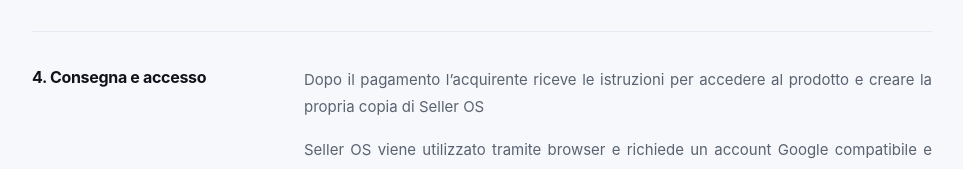
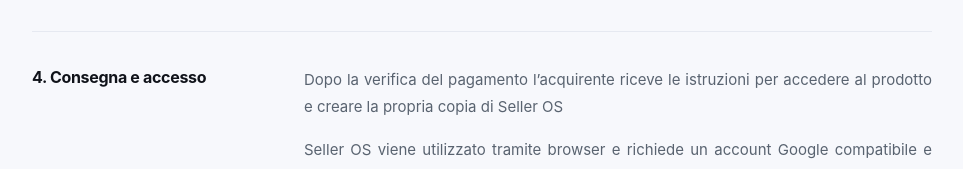
Before and after one commit to maffeuomosky-rgb/seller-os-site, a website: page termini.html in a window 1280 px wide. Shown: the part 1161-1330 px from the top of the page, without its empty margins (158-1121 px from the left). Drawn offline with Linux system fonts and the light colour scheme.

Commit message:
checkout: align termini.html with payment verification

```diff
--- a/termini.html
+++ b/termini.html
@@ -86,7 +86,7 @@
         <section class="legal-section">
           <h2>4. Consegna e accesso</h2>
           <div class="legal-copy">
-            <p>Dopo il pagamento l’acquirente riceve le istruzioni per accedere al prodotto e creare la propria copia di Seller OS</p>
+            <p>Dopo la verifica del pagamento l’acquirente riceve le istruzioni per accedere al prodotto e creare la propria copia di Seller OS</p>
             <p>Seller OS viene utilizzato tramite browser e richiede un account Google compatibile e una connessione Internet. Eventuali requisiti tecnici ulteriori saranno indicati prima dell’acquisto</p>
           </div>
         </section>
```
